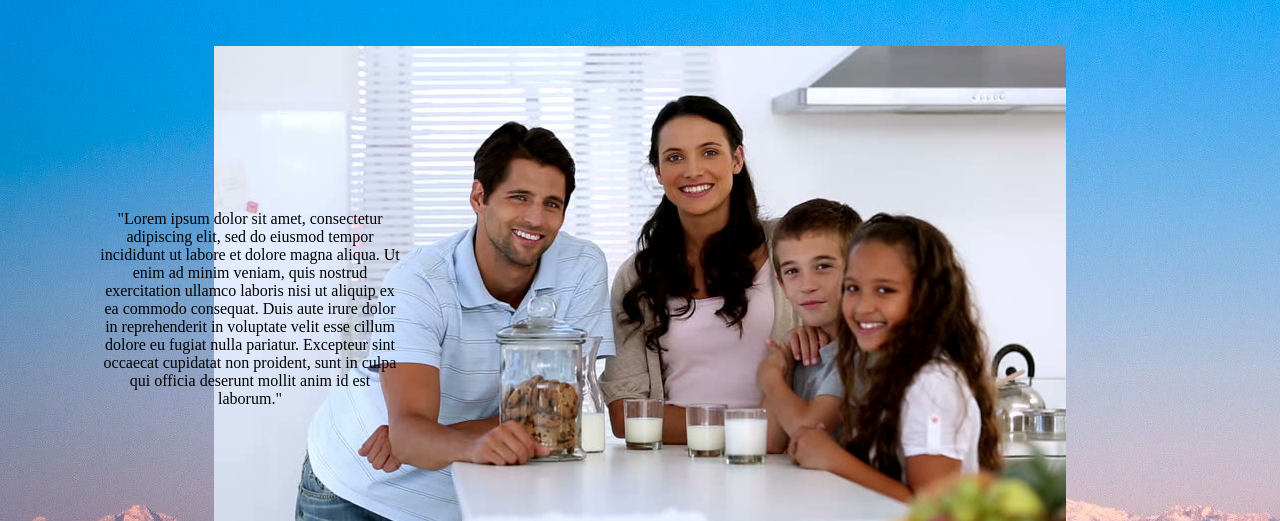
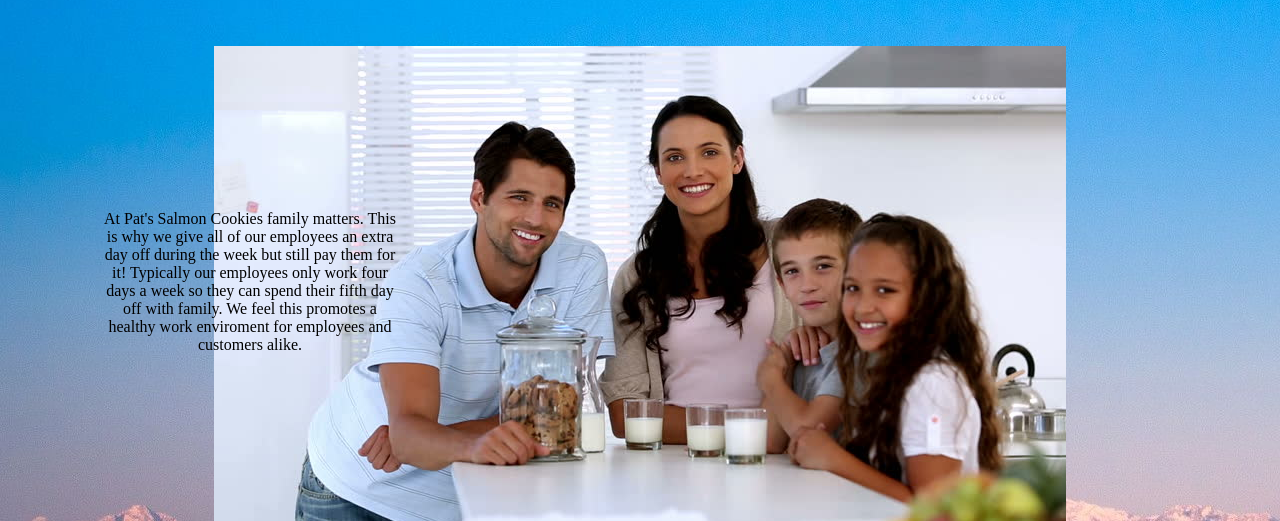
Before and after one commit to GavinThomas1192/Cookie_Stand, a plain HTML site: page about.html in a window 1280 px wide. Shown: the part 279-800 px from the top of the page. Drawn offline with Linux system fonts and the light colour scheme.

Commit message:
Fixed About me

```diff
--- a/about.html
+++ b/about.html
@@ -19,11 +19,11 @@
       <img src="IMG/family.jpg" alt="">
     </section>
     <main>
-      <p>"Lorem ipsum dolor sit amet, consectetur adipiscing elit, sed do eiusmod tempor incididunt ut labore et dolore magna aliqua. Ut enim ad minim veniam, quis nostrud exercitation ullamco laboris nisi ut aliquip ex ea commodo consequat. Duis aute irure
-        dolor in reprehenderit in voluptate velit esse cillum dolore eu fugiat nulla pariatur. Excepteur sint occaecat cupidatat non proident, sunt in culpa qui officia deserunt mollit anim id est laborum."</p>
+      <p>At Pat's Salmon Cookies family matters. This is why we give all of our employees an extra day off during the week but still pay them for it! Typically our employees only work four days a week so they can spend their fifth day off with family. We
+        feel this promotes a healthy work enviroment for employees and customers alike.</p>
       <p id="paraTwo">
-        "Lorem ipsum dolor sit amet, consectetur adipiscing elit, sed do eiusmod tempor incididunt ut labore et dolore magna aliqua. Ut enim ad minim veniam, quis nostrud exercitation ullamco laboris nisi ut aliquip ex ea commodo consequat. Duis aute irure dolor
-        in reprehenderit in voluptate velit esse cillum dolore eu fugiat nulla pariatur. Excepteur sint occaecat cupidatat non proident, sunt in culpa qui officia deserunt mollit anim id est laborum."
+        At Pat's Salmon Cookies we also have a monthly "bring your family to work day" where we encourage our employees to bring in their entire family. Bring your family to work day happens on the last wednesday of every month. If you stop buy not only will
+        you get to meet our employees families but all cookies are half priced!
 
       </p>
     </main>
```
